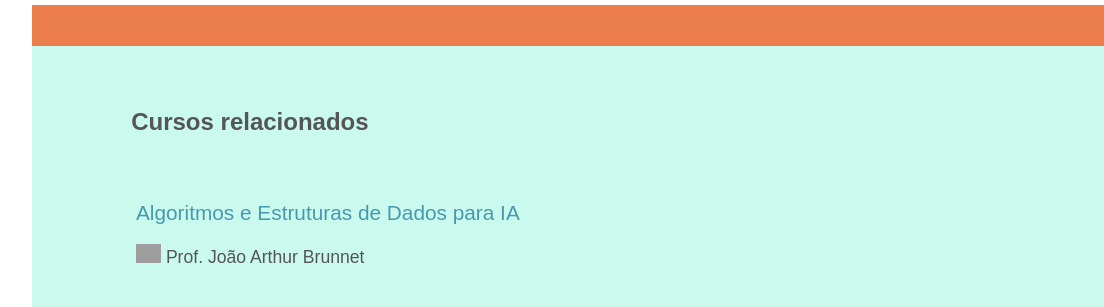
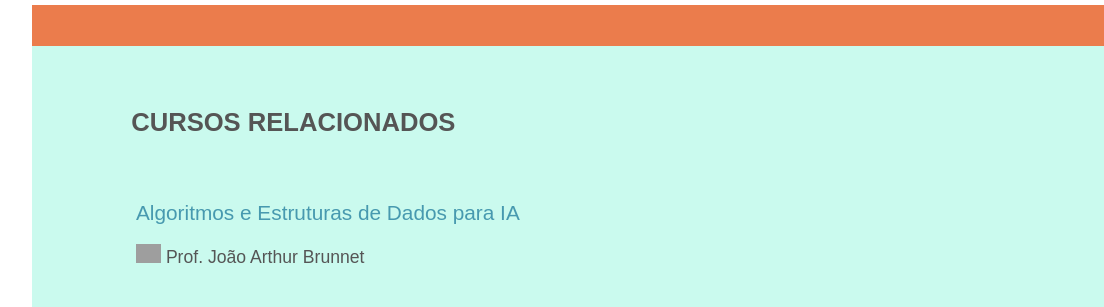
Before and after one commit to LeandraOS/studyGatsby, a plain HTML site: page index.html in a window 1280 px wide. Shown: the part 1581-1888 px from the top of the page, 0-1104 px from the left. Drawn offline with Linux system fonts and the light colour scheme; grey boxes are pictures that could not be loaded.

Commit message:
Update estilos.css

```diff
--- a/estilos.css
+++ b/estilos.css
@@ -25,6 +25,8 @@ a {
   color: #1c378b;
   font-style: italic;
   margin-bottom: 1.5rem;
+  text-transform: uppercase;
+  font-size: 2rem;
 }
 
 .link {
@@ -83,9 +85,10 @@ a {
 }
 
 #subtitle_courses {
-  font-size: 1.5rem;
+  font-size: 1.6rem;
   padding: 0 0 2rem 2.2rem;
   margin: 0;
+  text-transform: uppercase;
 }
 
 .related-author {
```
